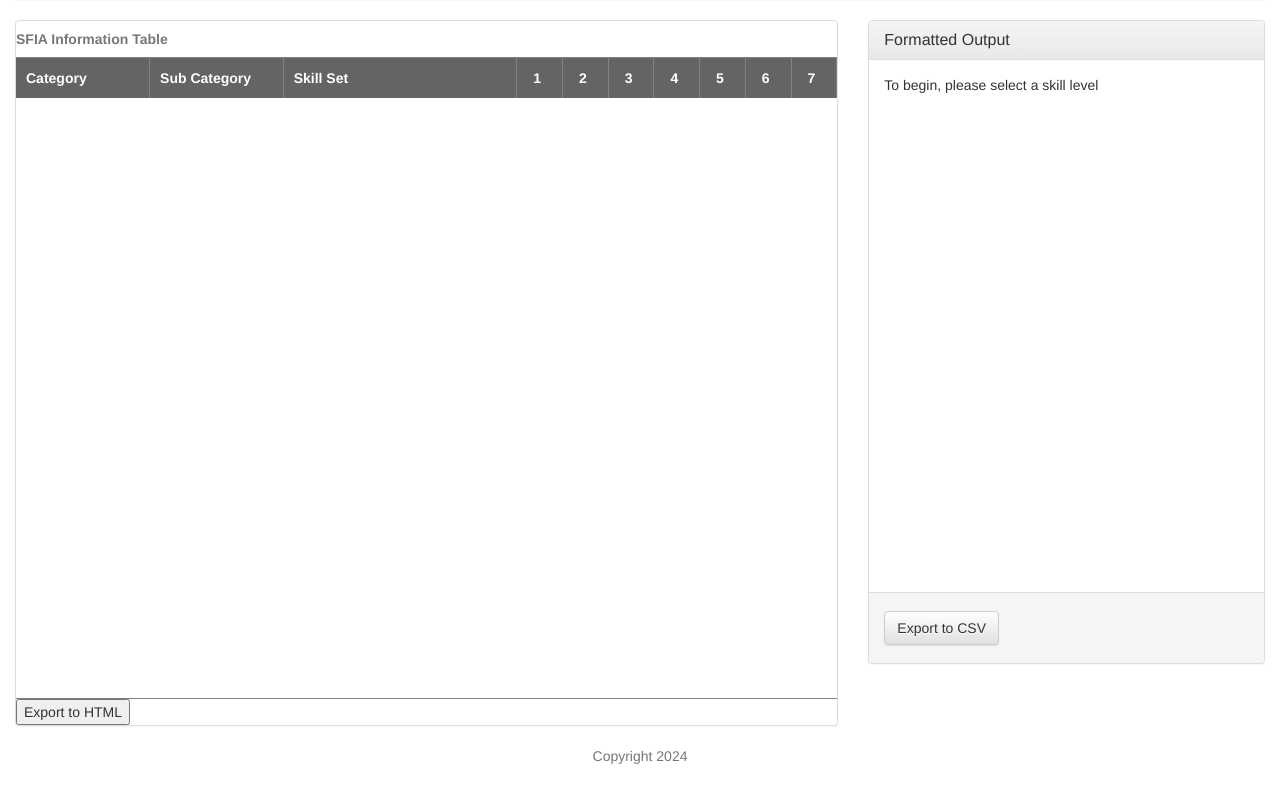
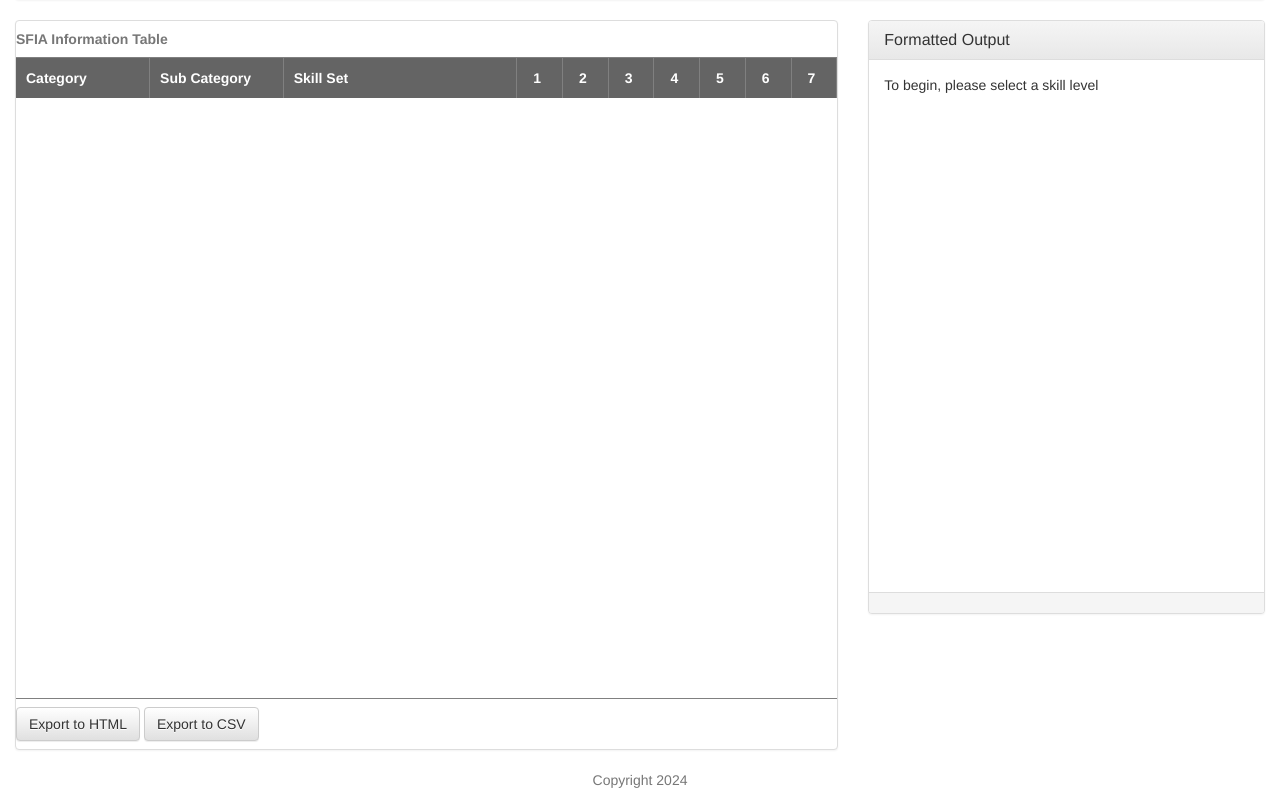
Before and after one commit to testudoq-org/sfia_pd_tool, a plain HTML site: page index.html in a window 1280 px wide. Shown: the part 362-1162 px from the top of the page. Before the commit the page ends 1138 px from the top, so only its background shows below. Drawn offline with nearby package versions, Linux system fonts and the light colour scheme; files that its build step writes are made by us from their sources; a script that the page names is missing.

Commit message:
update buttons
fixed html issue exporting
Still not triggering CSV

```diff
--- a/index.html
+++ b/index.html
@@ -113,8 +113,8 @@
                     </table> <!-- End of SFIA Information Table -->
 
                     <!-- Add a button for exporting HTML directly within the col-lg-8 -->
-                    <button onclick="exportHTML(event)">Export to HTML</button>
-
+                    <button class="btn btn-default navbar-btn" id="exportHTML" onclick="exportHTML(event)">Export to HTML</button>
+                    <button class="btn btn-default navbar-btn" id="exportCSV" onclick="exportCSV()">Export to CSV</button>
                 </div> <!-- End of Panel for SFIA-related Information -->
             </div> <!-- End of col-lg-8 -->
 
@@ -128,8 +128,6 @@
                         <div id="sfia-output"></div>
                     </div>
                     <div class="panel-footer">
-                        <a href="#" class="btn btn-default navbar-btn" id="exportCSV"
-                            onclick="exportCSV();event.preventDefault();">Export to CSV</a>
                     </div>
                 </div>
             </div>
```
